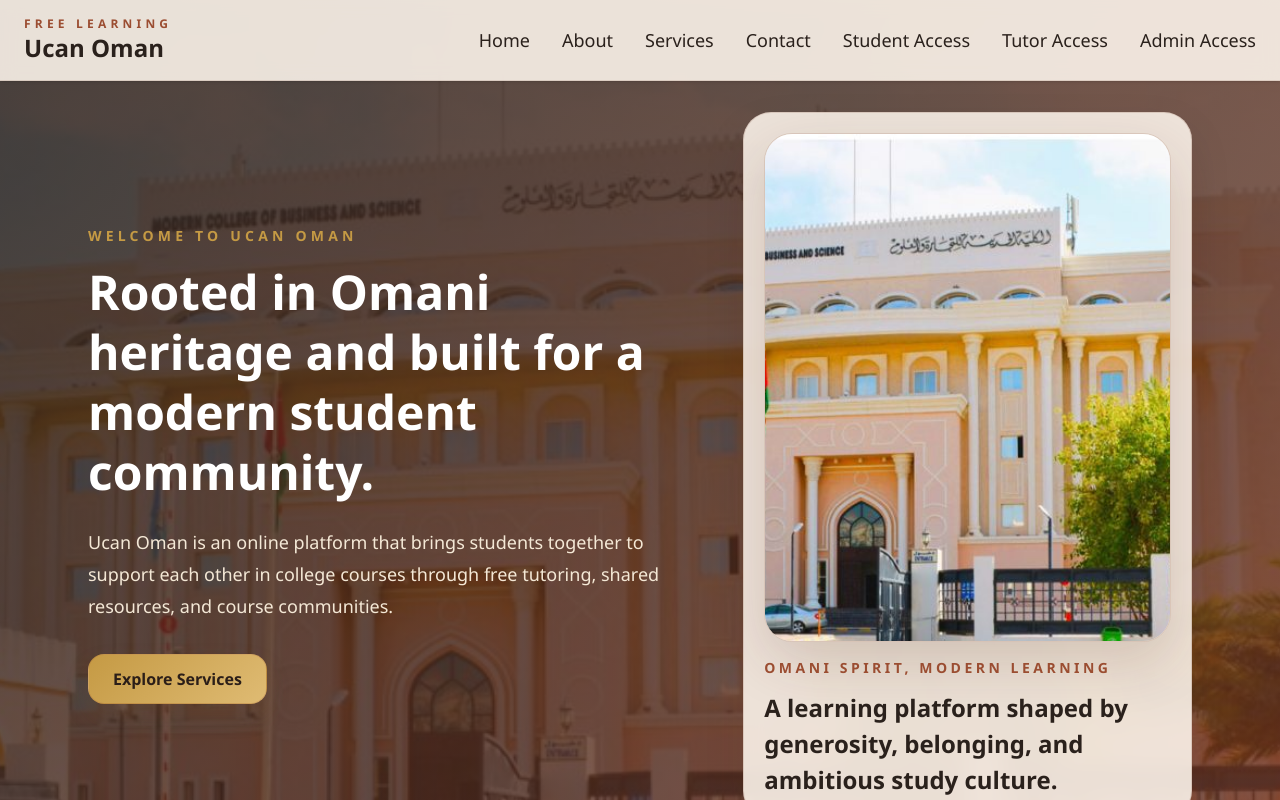
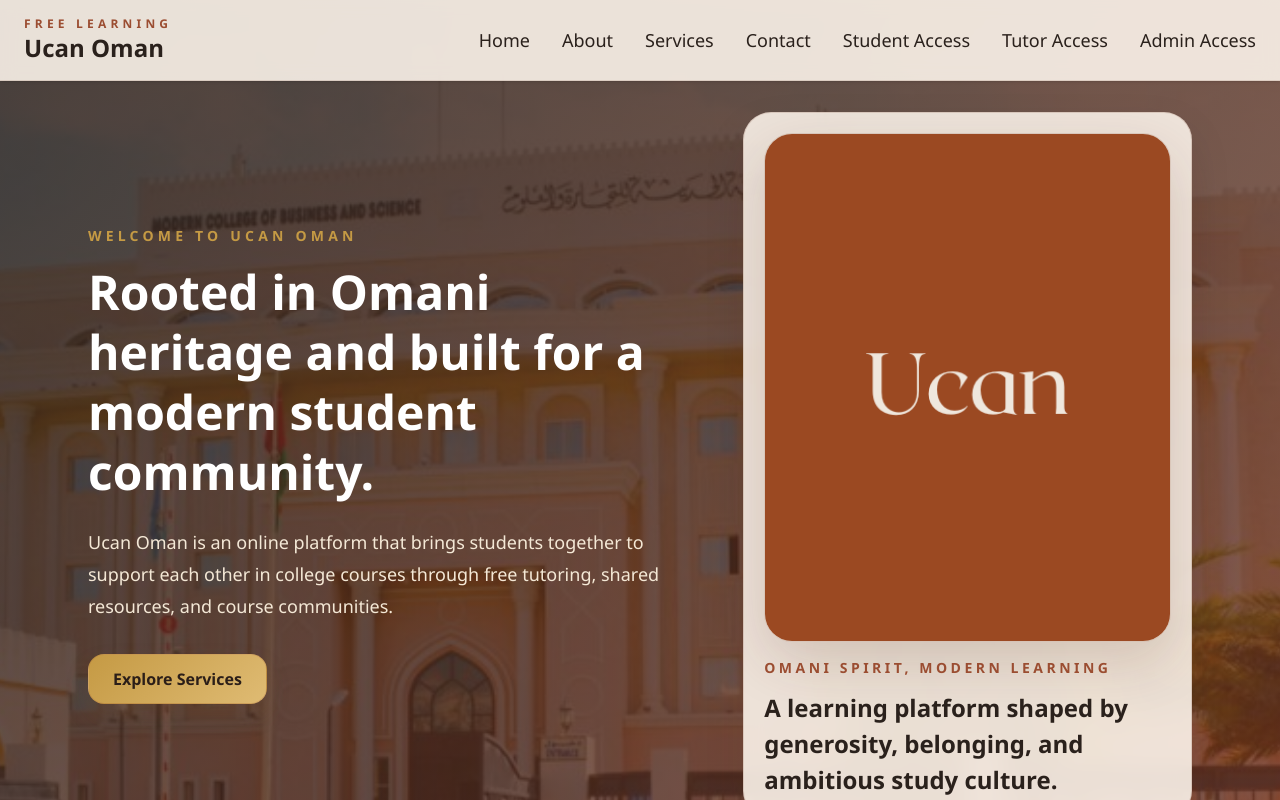
Before and after one commit to ahmed4014e4014e/RCWebsite, a React (Vite) app in the folder UcanReactApp/: page / in a window 1280 px wide. Shown: the top 800 px of the page. Built offline with nearby package versions, Linux system fonts and the light colour scheme.

Commit message:
add Ucan logo image

```diff
--- a/UcanReactApp/src/routes/home.jsx
+++ b/UcanReactApp/src/routes/home.jsx
@@ -1,5 +1,6 @@
 import { Link } from "react-router-dom";
 import { themeImages } from "../lib/themeImages";
+import ucanLogo from "../assets/campus-images/ucan-logo.png";
 
 const features = [
   {
@@ -78,8 +79,8 @@ export default function Home() {
             <div className="oman-card rounded-[1.75rem] p-4 text-[var(--oman-ink)] sm:p-5">
               <div className="oman-photo-frame aspect-[4/5]">
                 <img
-                  src={themeImages.studentsLibrary}
-                  alt="College students studying together in a modern library"
+                  src={ucanLogo}
+                  alt="Ucan logo"
                 />
               </div>
               <p className="mt-4 text-xs font-semibold uppercase tracking-[0.25em] text-[var(--oman-terracotta)] sm:text-sm">
```
Also changed, not shown: UcanReactApp/src/assets/campus-images/ucan-logo.png (added).
